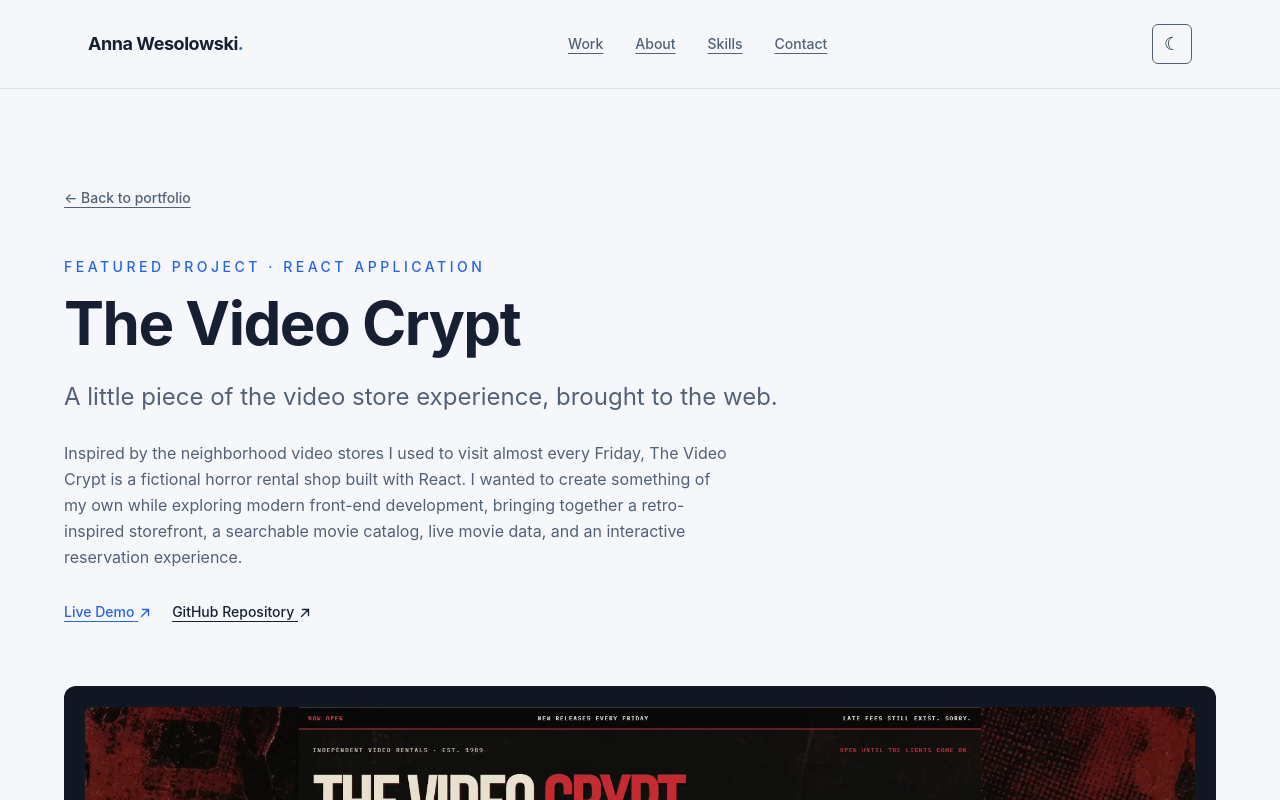
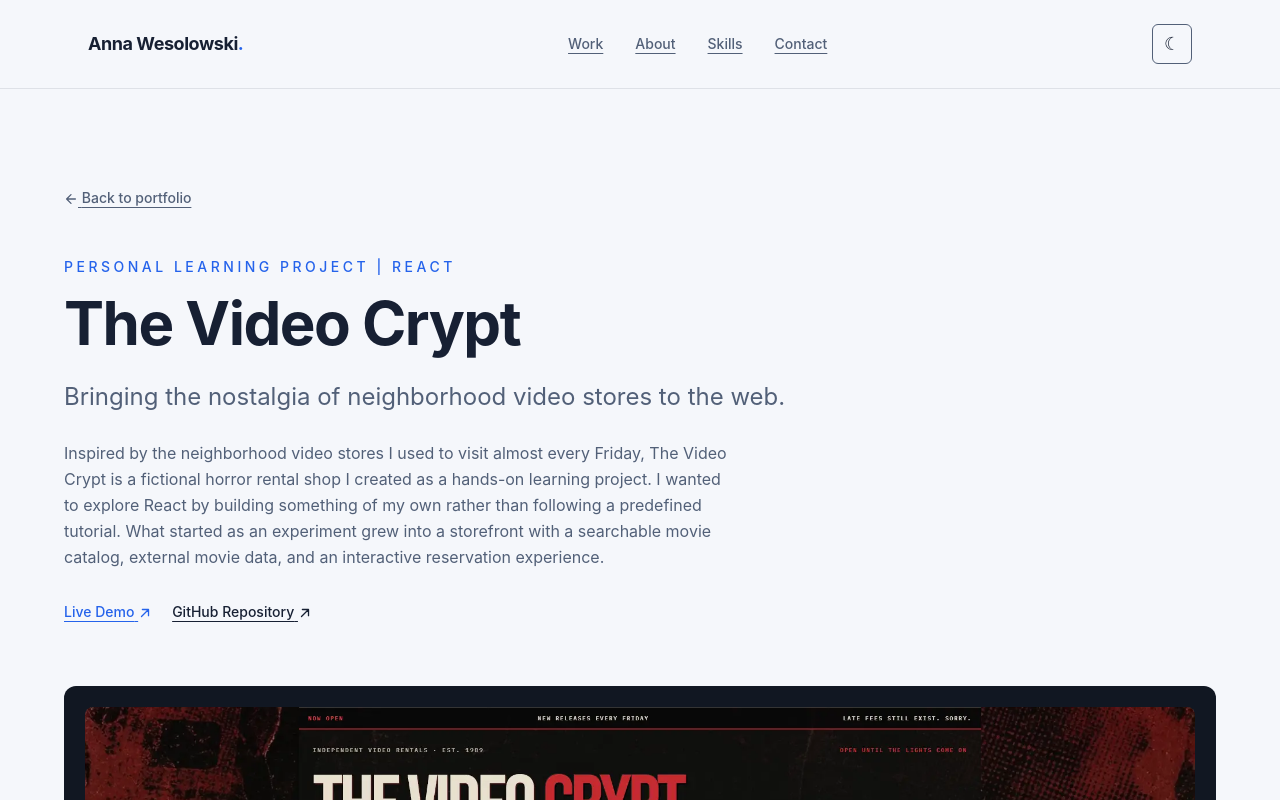
Before and after one commit to constantmotion29/frontend-developer-portfolio, a React (Vite) app: page /projects/the-video-crypt in a window 1280 px wide. Shown: the top 800 px of the page. Built offline with nearby package versions, Linux system fonts and the light colour scheme.

Commit message:
Update case study

```diff
--- a/src/pages/TheVideoCryptCaseStudy.jsx
+++ b/src/pages/TheVideoCryptCaseStudy.jsx
@@ -76,12 +76,26 @@ function TheVideoCryptCaseStudy() {
             to="/"
             className="text-sm font-medium text-text-secondary underline underline-offset-4 transition-colors hover:text-accent focus-visible:outline-2 focus-visible:outline-offset-4 focus-visible:outline-focus"
           >
-            ← Back to portfolio
+            <svg
+              aria-hidden="true"
+              viewBox="0 0 16 16"
+              width="14"
+              height="14"
+              fill="none"
+              stroke="currentColor"
+              strokeWidth="1.5"
+              strokeLinecap="round"
+              strokeLinejoin="round"
+              className="inline-block"
+            >
+              <path d="M13 8H3m5 5-5-5 5-5" />
+            </svg>{" "}
+            Back to portfolio
           </Link>
 
           <div className="mt-12 max-w-4xl">
             <p className="mb-4 text-sm font-medium uppercase tracking-[0.25em] text-accent">
-              Featured Project · React Application
+              Personal Learning Project | React
             </p>
 
             <h1 className="text-4xl font-bold tracking-tight text-text-primary sm:text-5xl lg:text-6xl">
@@ -89,16 +103,17 @@ function TheVideoCryptCaseStudy() {
             </h1>
 
             <p className="mt-6 max-w-3xl text-xl leading-relaxed text-text-secondary sm:text-2xl">
-              A little piece of the video store experience, brought to the web.
+              Bringing the nostalgia of neighborhood video stores to the web.
             </p>
 
             <p className="mt-6 max-w-2xl leading-relaxed text-text-secondary">
               Inspired by the neighborhood video stores I used to visit almost
-              every Friday, The Video Crypt is a fictional horror rental shop
-              built with React. I wanted to create something of my own while
-              exploring modern front-end development, bringing together a
-              retro-inspired storefront, a searchable movie catalog, live movie
-              data, and an interactive reservation experience.
+              every Friday, The Video Crypt is a fictional horror rental shop I
+              created as a hands-on learning project. I wanted to explore React
+              by building something of my own rather than following a predefined
+              tutorial. What started as an experiment grew into a storefront
+              with a searchable movie catalog, external movie data, and an
+              interactive reservation experience.
             </p>
 
             <div className="mt-8 flex flex-wrap gap-5 text-sm font-medium">
@@ -265,7 +280,7 @@ function TheVideoCryptCaseStudy() {
               Project type
             </p>
             <p className="mt-2 font-medium text-text-primary">
-              Personal project
+              Personal learning project
             </p>
           </div>
 
@@ -274,7 +289,7 @@ function TheVideoCryptCaseStudy() {
               Focus
             </p>
             <p className="mt-2 font-medium text-text-primary">
-              Front-end development · UI engineering
+              React exploration | Hands-on development
             </p>
           </div>
 
@@ -476,24 +491,25 @@ function TheVideoCryptCaseStudy() {
           >
             <p>
               Testing was another area I wanted to explore as part of this
-              project. I started adding tests as the application grew, covering
-              individual components as well as the behavior behind them.
+              project. As the application grew, I started writing tests to check
+              individual components, custom hooks, and the behavior behind
+              different features.
             </p>
 
             <p>
-              I used Vitest and React Testing Library for front-end component
-              and hook tests, and added tests for the Express routes and TMDB
-              integration. I also set up Storybook to develop and test
-              components independently, including browser-based component
-              testing.
+              I used Vitest and React Testing Library to test front-end
+              components and hooks. I also added tests for the Express routes
+              and TMDB integration. Along the way, I set up Storybook to develop
+              and test components independently, including browser-based
+              component testing.
             </p>
 
             <p>
               Across the application, backend, and Storybook projects, I now
-              have 94 automated tests passing. Building out this coverage helped
-              me get into the habit of checking that things work as expected,
-              rather than relying only on what I could see while clicking around
-              in the browser.
+              have 94 automated tests passing. Working through this process
+              helped me become more familiar with writing tests, checking
+              application behavior, and catching issues beyond what I could see
+              by manually clicking through the application.
             </p>
           </CaseStudySection>
 
```
